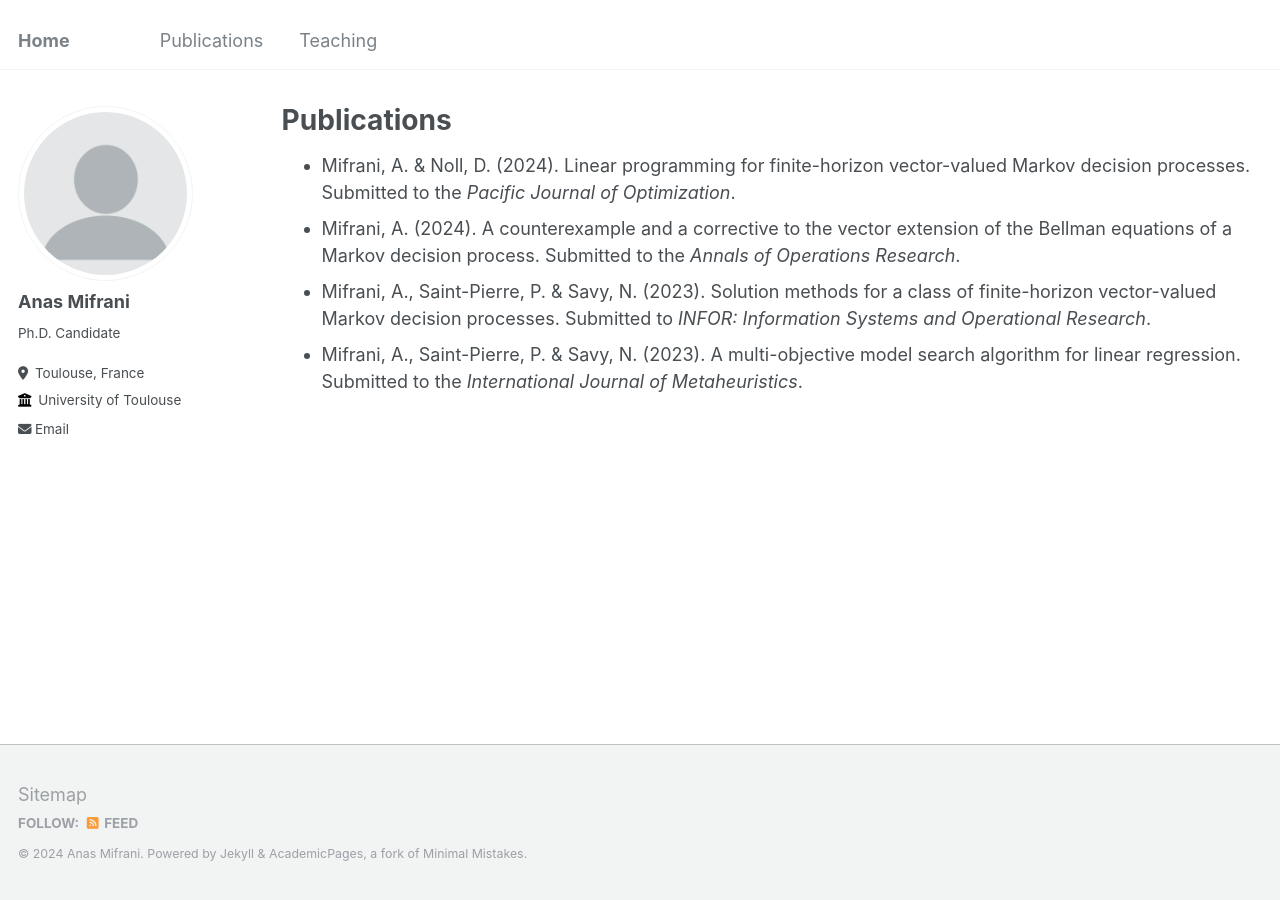
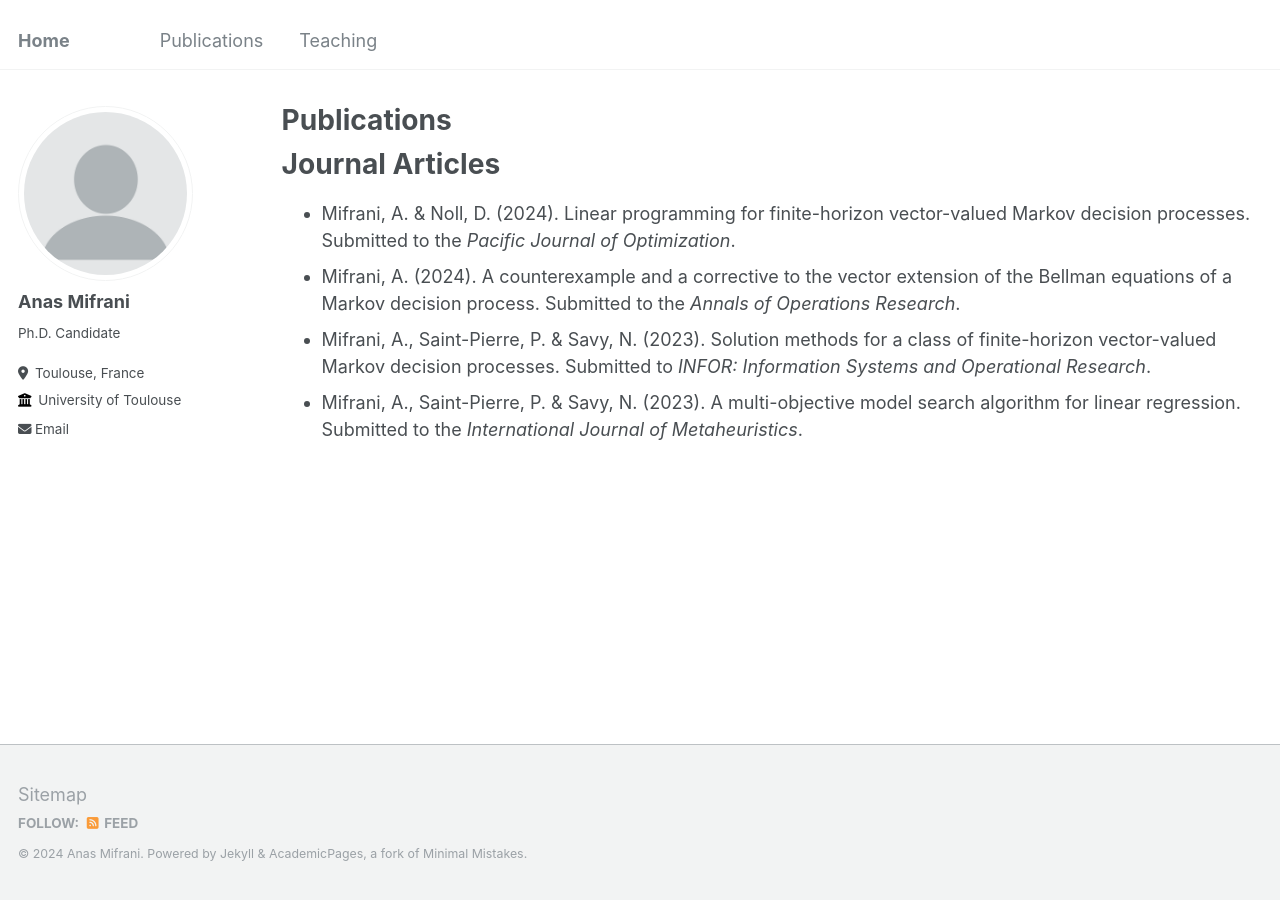
Before and after one commit to anmifrani/anmifrani.github.io, a Jekyll site: the page built from _pages/publications.md, in a window 1280 px wide. Built offline with Jekyll 4.4.1, drawn with Linux system fonts in a browser that asks for light colours.

Commit message:
Update publications.md

```diff
--- a/_pages/publications.md
+++ b/_pages/publications.md
@@ -5,6 +5,8 @@ permalink: /publications/
 author_profile: true
 ---
 
+# Journal Articles
+
 * Mifrani, A. & Noll, D. (2024). Linear programming for finite-horizon vector-valued Markov decision processes. Submitted to the <em>Pacific Journal of Optimization</em>.
 * Mifrani, A. (2024). A counterexample and a corrective to the vector extension of the Bellman equations of a Markov decision process. Submitted to the <em>Annals of Operations Research</em>.
 * Mifrani, A., Saint-Pierre, P. & Savy, N. (2023). Solution methods for a class of finite-horizon vector-valued Markov decision processes. Submitted to <em>INFOR: Information Systems and Operational Research</em>.
```
